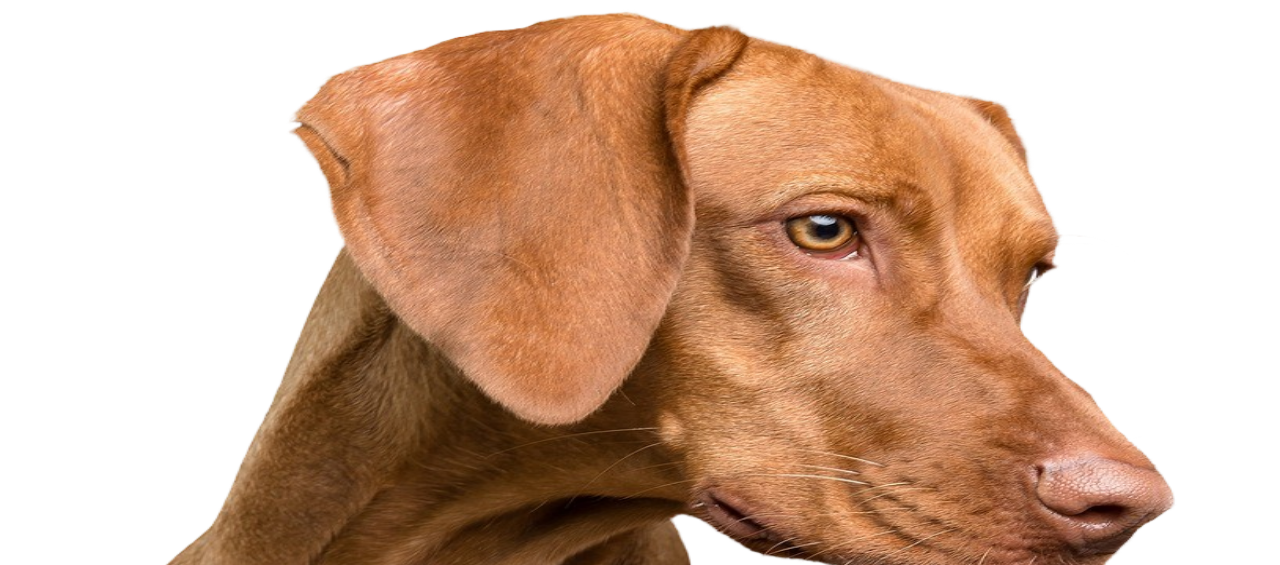
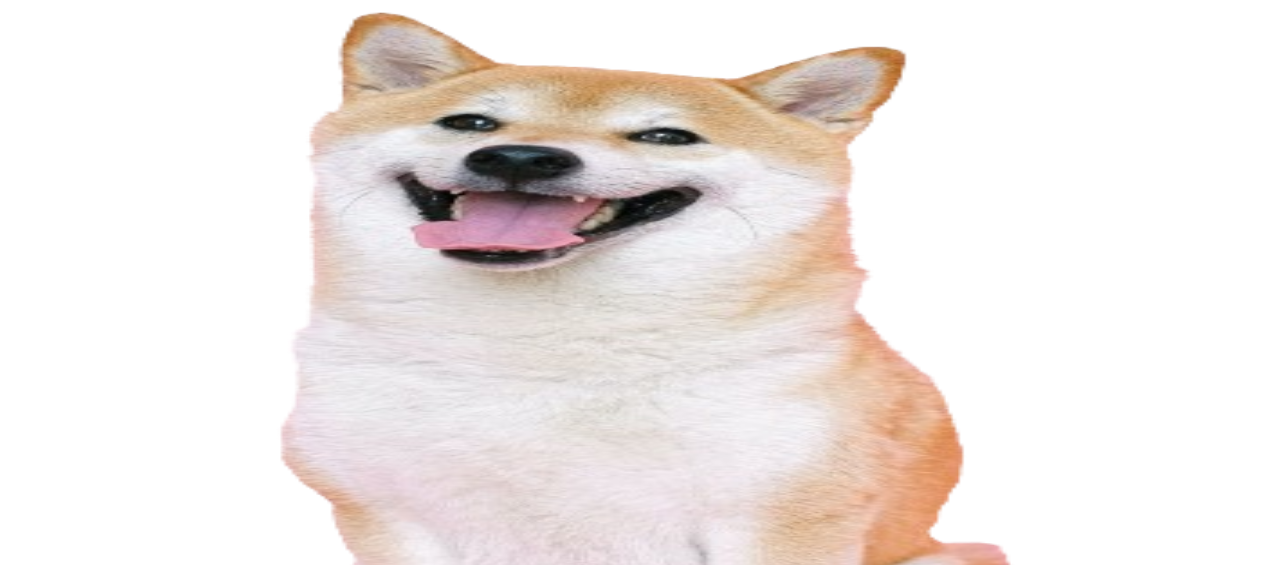
Before and after one commit to eunathan098/Caninos-Web-LP, a plain HTML site: page index.html in a window 1280 px wide. Shown: the part 235-800 px from the top of the page. Drawn offline with Linux system fonts and the light colour scheme.

Commit message:
Update index.html
Adição de foto

```diff
--- a/index.html
+++ b/index.html
@@ -29,7 +29,7 @@
                     <h3 class="text-blue"> <i> CLIQUE NO BOTÃO PARA FOTOS DOS MEUS PARCEIROS PETS </i></h3>
                 </div>
                 <div class="img">
-                    <img src="caramelo.png" alt="">
+                    <img class="cachorro" src="principal.png" alt="Cachorro" height="500px">
                 </div>
             </div>
         </section>
```
